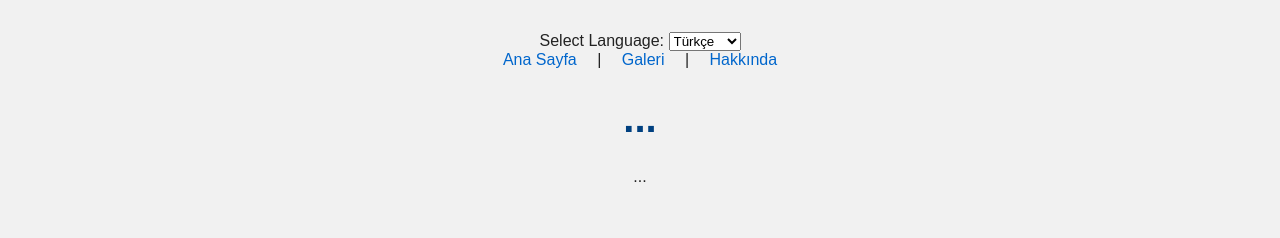
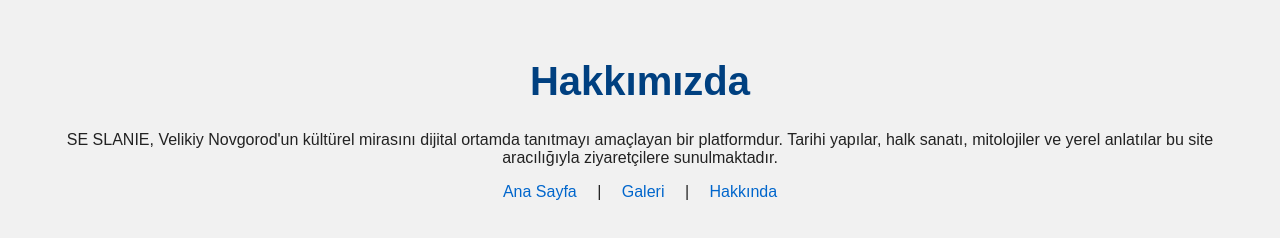
Before and after one commit to canpolat188/.novgorod-sitesi-, a plain HTML site: page about.html in a window 1280 px wide. Drawn offline with Linux system fonts and the light colour scheme.

Commit message:
Update about.html

```diff
--- a/about.html
+++ b/about.html
@@ -2,40 +2,20 @@
 <html lang="tr">
 <head>
   <meta charset="UTF-8">
-  <title id="siteBasligi">Velikiy Novgorod</title>
+  <title>Hakkında - SE SLANIE</title>
   <link rel="stylesheet" href="style.css">
-  <script>
-    async function loadLanguage(lang) {
-      const res = await fetch(`dil/${lang}.json`);
-      const data = await res.json();
-      document.getElementById("siteBasligi").innerText = data.siteBasligi;
-      document.getElementById("title").innerText = data.beniokuBaslik;
-      document.getElementById("text").innerText = data.beniokuMetin;
-    }
-  </script>
 </head>
-<body onload="loadLanguage('tr')">
+<body>
+  <h1>Hakkımızda</h1>
+  <p>
+    SE SLANIE, Velikiy Novgorod'un kültürel mirasını dijital ortamda tanıtmayı amaçlayan bir platformdur.
+    Tarihi yapılar, halk sanatı, mitolojiler ve yerel anlatılar bu site aracılığıyla ziyaretçilere sunulmaktadır.
+  </p>
 
   <nav>
-    <label>Select Language:</label>
-    <select onchange="loadLanguage(this.value)">
-      <option value="tr">Türkçe</option>
-      <option value="en">English</option>
-      <option value="ru">Русский</option>
-    </select>
+    <a href="index.html">Ana Sayfa</a> |
+    <a href="gallery.html">Galeri</a> |
+    <a href="about.html">Hakkında</a>
   </nav>
-
-  <div id="menuContainer"></div>
-  <script>
-    fetch("menu.html")
-      .then(res => res.text())
-      .then(data => {
-        document.getElementById("menuContainer").innerHTML = data;
-      });
-  </script>
-
-  <h1 id="title">...</h1>
-  <p id="text">...</p>
-
 </body>
 </html>
```
